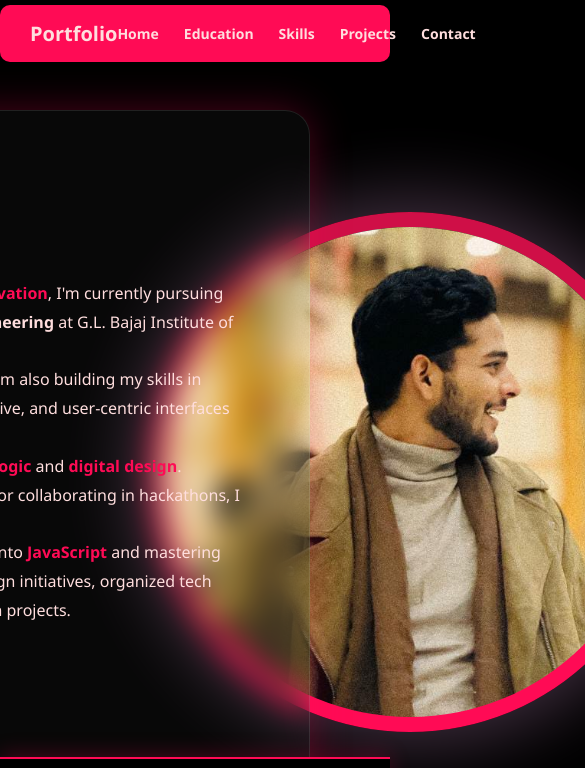
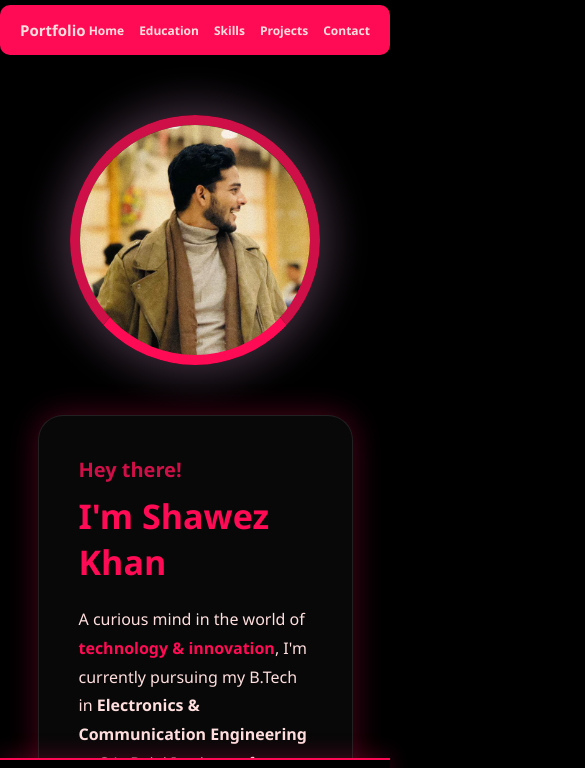
Before and after one commit to shawez-04/My-Portfolio, a plain HTML site: page index.html in a window 390 px wide. Shown: the top 768 px of the page, 585 px wide, since content can reach past the window. Drawn offline with Linux system fonts and the light colour scheme.

Commit message:
Refactored layout: image and text in same flex container for responsive scaling

```diff
--- a/index.html
+++ b/index.html
@@ -21,6 +21,8 @@
     <a href="mailto:kshawez786@gmail.com">Contact</a>
   </div>
 </div>
+
+<div class="hero-section">
  <!-- Image Wrapper -->
 <div class="image-wrapper">
   <!-- Rotating ring -->
@@ -75,6 +77,7 @@
   </div>-->
 </div>
 </div>
+</div>
 
  <footer id="footer">
   <div class="footer-container">
--- a/style_index.css
+++ b/style_index.css
@@ -88,39 +88,48 @@ button:hover {
   100% { transform: scale(1); }
 }
 
+
+/* ===== Home Section ===== */
+.hero-section {
+  display: flex;
+  flex-wrap: wrap;
+  justify-content: center;
+  align-items: center;
+  gap: 10%;
+  margin-bottom: 5%;
+  padding: 70px 30px;
+}
+
+
 /* ===== Image Section ===== */
 .image-wrapper {
-  position: absolute;
-  width: 520px;
-  height: 520px;
-  margin-left: 150px;
-  margin-top: 150px;
+  width: 400px;
+  height: 400px;
+  position: relative;
 }
 
 .rotating-border {
+  width: 100%;
+  height: 100%;
+  border-radius: 50%;
+  border: 10px solid #CF0F47;
+  border-top: 12px solid #FF0B55;
+  box-shadow: 0 0 40px 10px #3F2E3E;
+  animation: spin 2s linear infinite;
   position: absolute;
-  top: 0; left: 0;
-  width: 100%; height: 100%;
-  border-radius: 50%;
-  border: 15px solid #CF0F47;
-  border-top: 20px solid #FF0B55 ;
-  box-shadow: 0 0 70px 15px #3F2E3E;
-  animation: spin 2s linear infinite;
+  top: 0;
+  left: 0;
 }
 
 #image {
   position: absolute;
-  top: 15px;
-  left: 15px;
-  width: 490px;
-  height: 490px;
+  top: 10px;
+  left: 10px;
+  width: calc(100% - 20px);
+  height: calc(100% - 20px);
   border-radius: 50%;
   background: url("main-image.jpeg") center/cover no-repeat;
   transition: transform 0.3s ease;
-}
-
-#image:hover {
-  transform: scale(1.03);
 }
 
 @keyframes spin {
@@ -128,13 +137,14 @@ button:hover {
   to   { transform: rotate(360deg); }
 }
 
-/* ===== Text Area ===== */
+#image:hover {
+  transform: scale(1.03);
+}
+
+/* ===== Text Section ===== */
 #textarea {
-  position: absolute;
-  top: 110px;
-  right: 80px;
-  width: 750px;
-  z-index: 2;
+  max-width: 600px;
+  flex: 1;
 }
 
 #textarea-glass {
@@ -142,24 +152,23 @@ button:hover {
   border: 1px solid rgba(255, 255, 255, 0.1);
   backdrop-filter: blur(15px);
   border-radius: 25px;
-  padding: 50px 60px;
-  box-shadow: 0 0 40px rgba(255, 11, 85, 0.3);
+  padding: 40px;
+  box-shadow: 0 0 30px rgba(255, 11, 85, 0.3);
   animation: fadeInUp 1s ease-out;
 }
-
 @keyframes fadeInUp {
   from { opacity: 0; transform: translateY(40px); }
   to { opacity: 1; transform: translateY(0); }
 }
 
 #textarea-glass h3 {
-  font-size: 24px;
+  font-size: 20px;
   color: #CF0F47;
   margin-bottom: 10px;
 }
 
 #textarea-glass h1 {
-  font-size: 40px;
+  font-size: 34px;
   color: #FF0B55;
   font-weight: 800;
   margin-bottom: 20px;
@@ -170,12 +179,45 @@ button:hover {
   font-size: 16px;
   line-height: 1.8;
 }
-
 .highlight {
   color: #FF0B55;
   font-weight: 700;
 }
+@media screen and (max-width: 768px) {
+  .image-wrapper {
+  width: 300px;
+  height: 300px;
+}
 
+  #menu {
+  padding: 15px 20px;
+  font-size: 12px;
+}
+
+
+#logo_menu {
+  font-size: 15px;
+}
+
+.header {
+  gap: 15px;
+}
+
+  .hero-section {
+    flex-direction: column;
+    padding: 60px 20px;
+    gap:50px;
+  }
+
+  .image-wrapper {
+    width: 250px;
+    height: 250px;
+  }
+
+  #textarea {
+    max-width: 90%;
+  }
+}
 /* ===== Icons Section (Optional) ===== */
 #icons {
   position: absolute;
@@ -232,7 +274,7 @@ button:hover {
 .footer-title {
   font-weight: 700;
   font-size: 16px;
-  margin-bottom: 6px;
+  margin-bottom: 5px;
   color: #FF0B55;
 }
 
```
